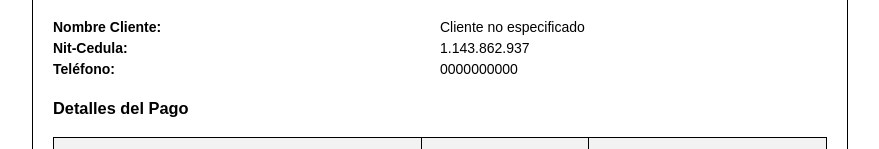
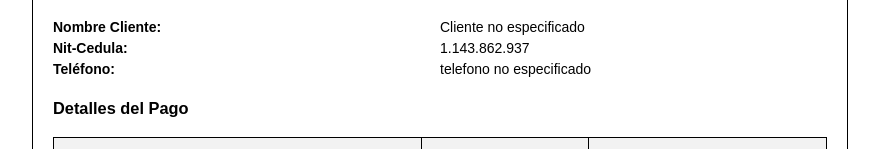
Before and after one commit to ever360/OtraFactura, a plain HTML site: page index.html in a window 1280 px wide. Shown: the part 158-307 px from the top of the page, without its empty margins (200-1079 px from the left). Drawn offline with nearby package versions, Linux system fonts and the light colour scheme.

Commit message:
Update index.html

```diff
--- a/index.html
+++ b/index.html
@@ -132,7 +132,7 @@
                 </div>
                 <div>
                     <span><strong>Teléfono:</strong></span>
-                    <span>0000000000</span>
+                    <span  id="telefono"></span>
                 </div>
             </div>
 
@@ -224,10 +224,12 @@
 
         // Obtener los valores de los parámetros
         var cliente = params.has('cliente') ? params.get('cliente') : "Cliente no especificado";
+        var telefono = params.has('telefono') ? params.get('telefono') : "telefono no especificado";
         var mes = params.has('mes') ? params.get('mes') : "Mes no especificado";
 
         // Asignar los valores a los elementos HTML
         document.getElementById("cliente").textContent = cliente;
+        document.getElementById("telefono").textContent = telefono;
         document.getElementById("mes").textContent = mes;
     </script>
 </body>
```
